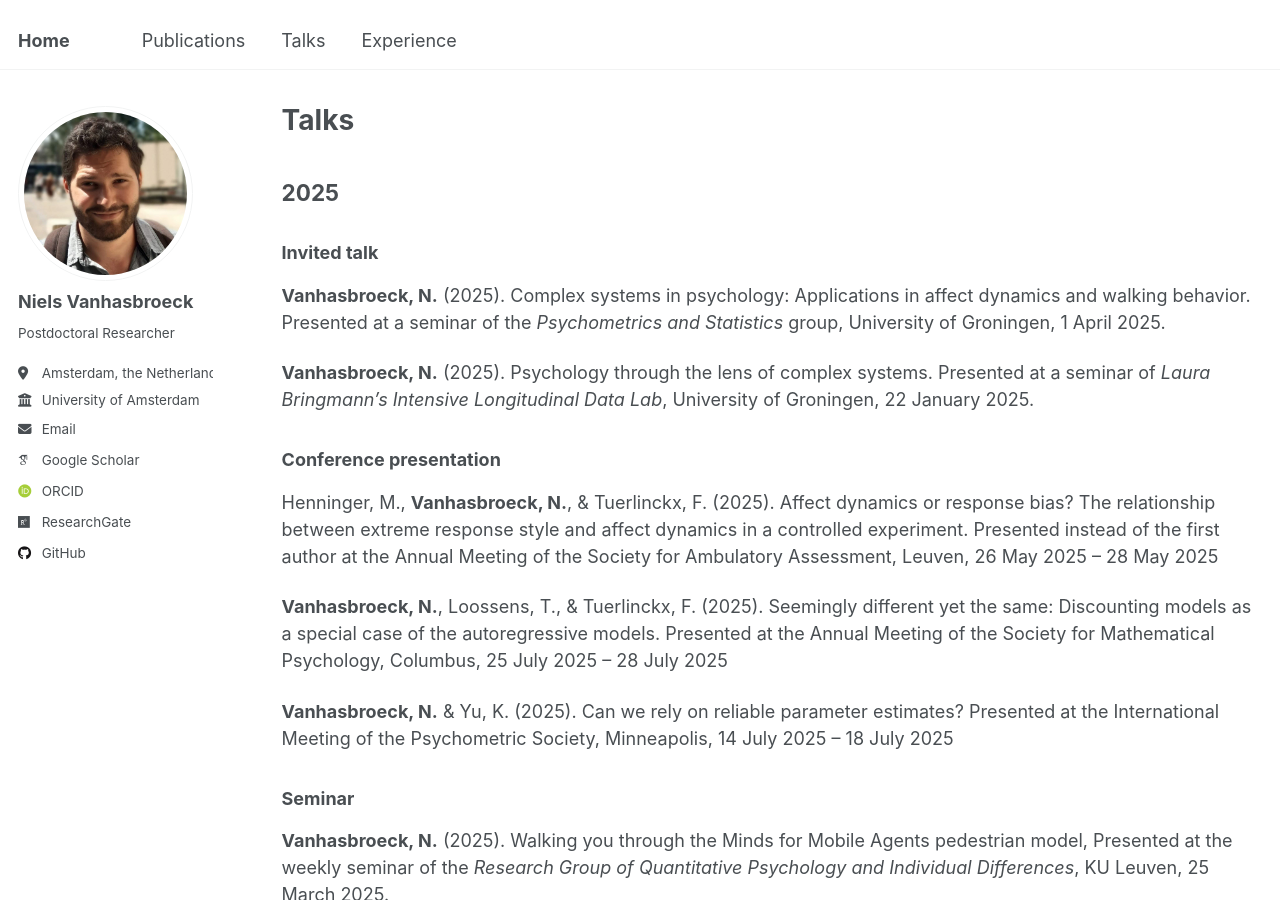
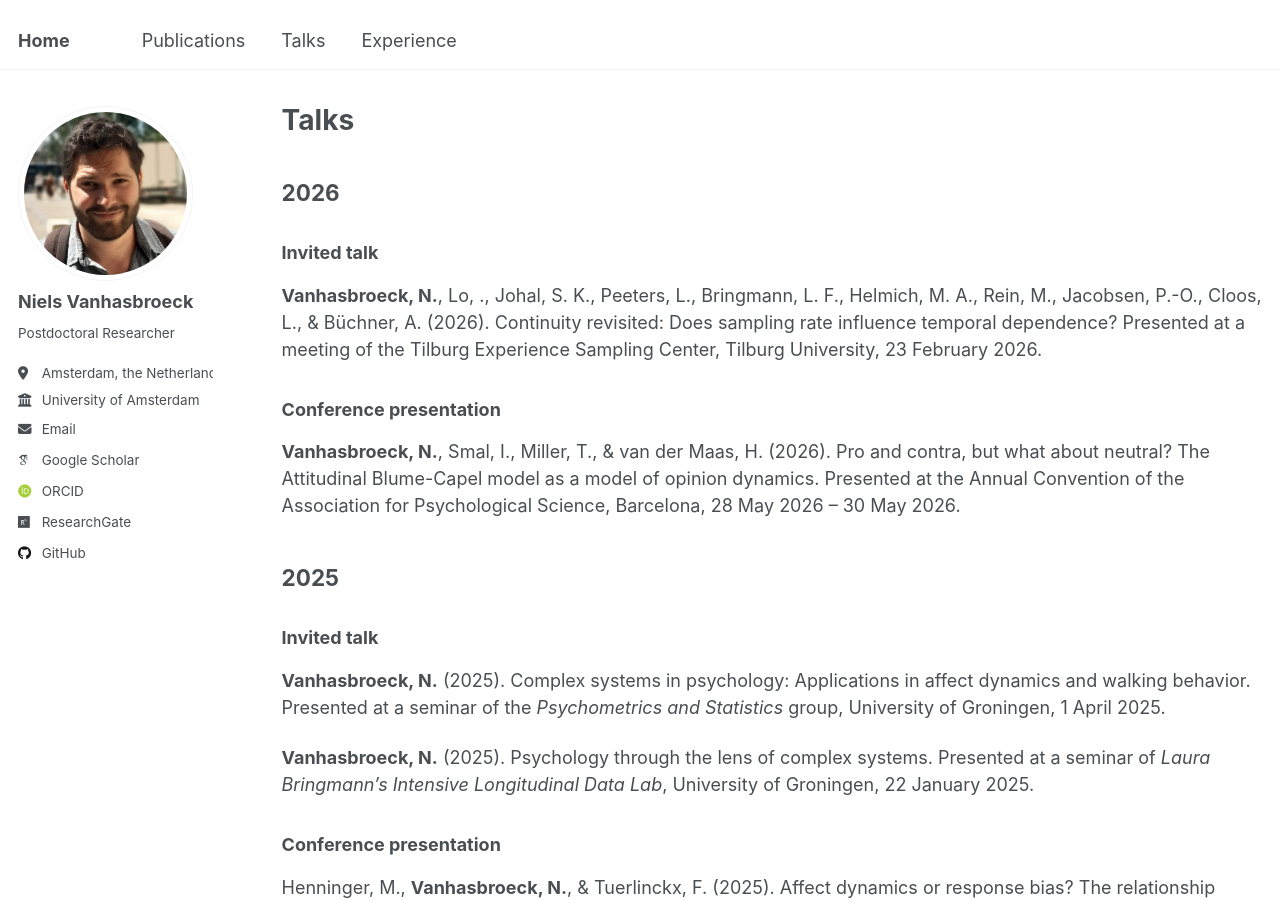
Before and after one commit to ndpvh/ndpvh.github.io, a Jekyll site: the page built from _pages/talks.md, in a window 1280 px wide and 900 px high. Built offline with Jekyll 4.4.1, drawn with Linux system fonts in a browser that asks for light colours; some web fonts are replaced.

Commit message:
Update publications and talks

```diff
--- a/_pages/talks.md
+++ b/_pages/talks.md
@@ -4,6 +4,20 @@ title: "Talks"
 permalink: /talks/
 author_profile: true
 ---
+
+<!-- 2026 -->
+## 2026
+
+### Invited talk
+
+**Vanhasbroeck, N.**, Lo, ., Johal, S. K., Peeters, L., Bringmann, L. F., Helmich, M. A., Rein, M., Jacobsen, P.-O., Cloos, L., & Büchner, A. (2026). Continuity revisited: Does sampling rate influence temporal dependence? Presented at a meeting of the Tilburg Experience Sampling Center, Tilburg University, 23 February 2026.
+
+### Conference presentation
+
+**Vanhasbroeck, N.**, Smal, I., Miller, T., & van der Maas, H. (2026). Pro and contra, but what about neutral? The Attitudinal Blume-Capel model as a model of opinion dynamics. Presented at the Annual Convention of the Association for Psychological Science, Barcelona, 28 May 2026 -- 30 May 2026.
+
+
+
 
 <!-- 2025 -->
 ## 2025
```
Also changed, not shown: _pages/publications.md (+1 -1 lines).
